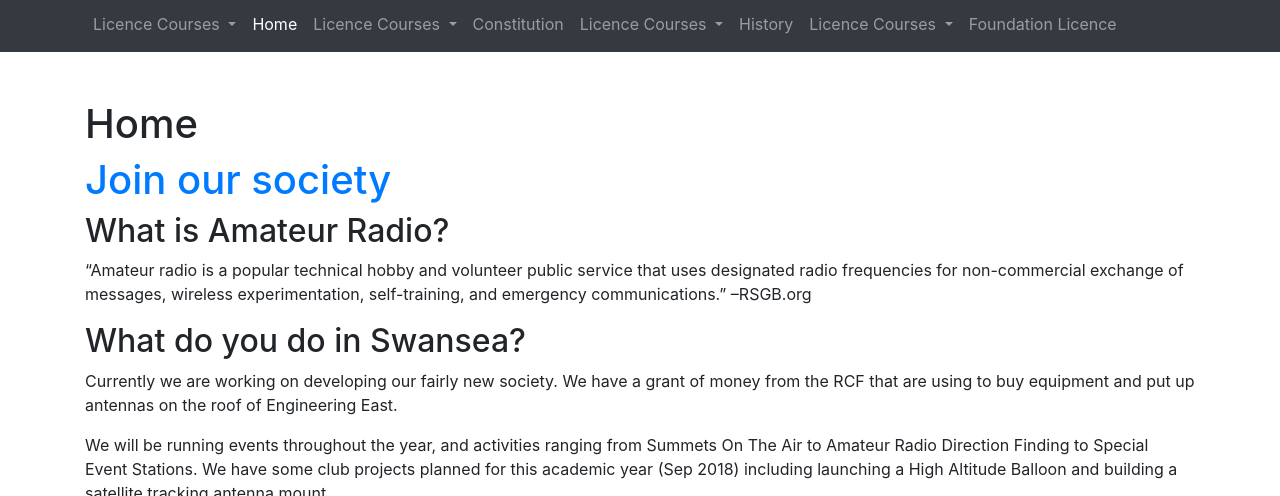
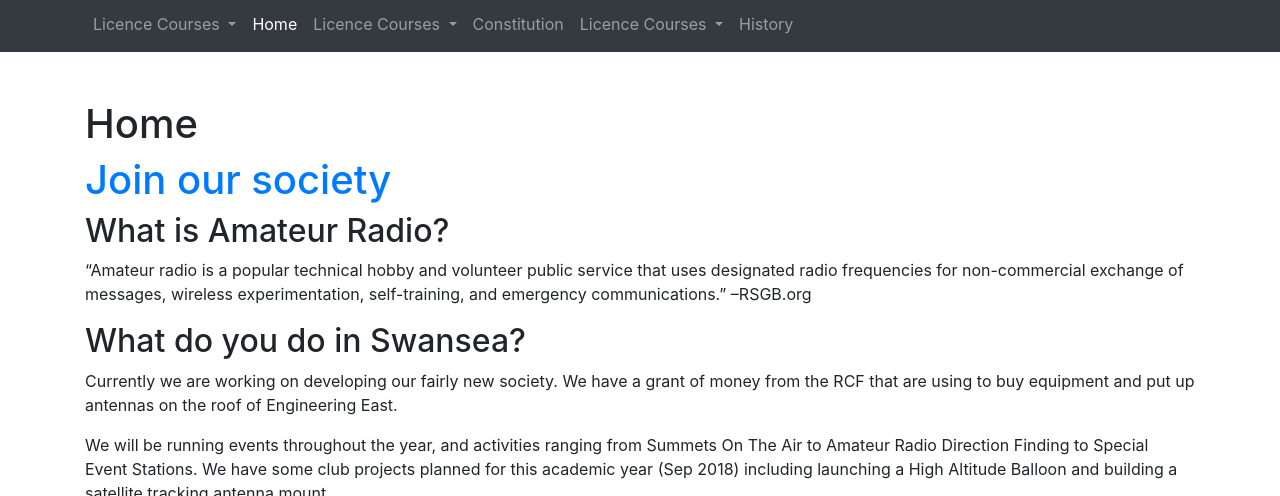
Before and after one commit to gw3uws/gw3uws.uk, a Jekyll site: the page built from index.md, in a window 1280 px wide and 900 px high, cut to the strip 404-900 px from the top of the window. Built offline with Jekyll 4.4.1, drawn with Linux system fonts in a browser that asks for light colours; our own code applies the rules of GitHub Pages for plain Markdown files.

Commit message:
Update _config.yml

```diff
--- a/_config.yml
+++ b/_config.yml
@@ -39,4 +39,3 @@ header_pages:
   - index.md
   - constitution.md
   - history.md
-  - licences/foundation.md
```
